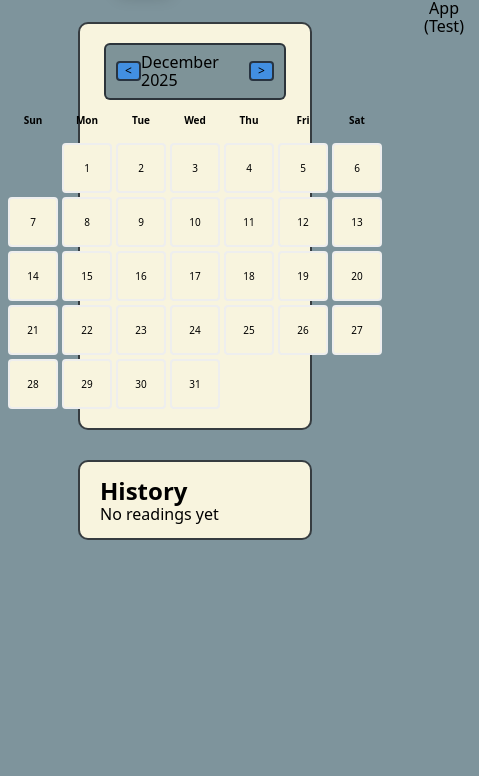
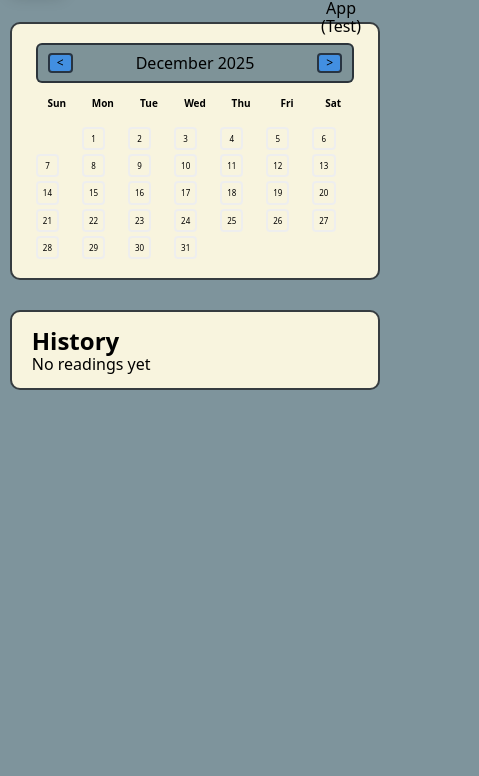
Before and after one commit to KristinnRoach/blood-pressure-tracker, a website built with Vite: page src/index.html in a window 390 px wide. Shown: the part 68-844 px from the top of the page, 479 px wide, since content can reach past the window. Built offline with nearby package versions, Linux system fonts and the light colour scheme.

Commit message:
Áður en bæti við settnings

```diff
--- a/src/styles/main.css
+++ b/src/styles/main.css
@@ -903,13 +903,10 @@ button:hover {
   border: 2px solid var(--border-light);
   border-radius: var(--radius-sm);
 
-  min-width: 50px;
-  max-width: 250px;
-  width: 90%;
-  height: auto;
+  width: clamp(20px, 6dvw, 80px);
   aspect-ratio: 1 / 1;
 
-  padding: var(--spacing-xl);
+  padding: var(--spacing-xs);
   margin: 0;
 
   cursor: pointer;
@@ -964,8 +961,7 @@ button:hover {
     gap: 4px;
   }
   .calendar-day {
-    font-size: 10px;
-    padding: 2px;
+    font-size: 8px;
   }
   .calendar-day-header {
     font-size: 10px;
@@ -1034,3 +1030,17 @@ button:hover {
   max-height: 400px;
   margin-top: var(--spacing-md);
 }
+
+@media (max-width: 600px) {
+  .content-wrapper,
+  .section,
+  .header {
+    max-width: 95vw;
+    width: 95vw;
+    min-width: 0;
+  }
+
+  #app-title {
+    display: none;
+  }
+}
```
Also changed, not shown: 1 other file.
